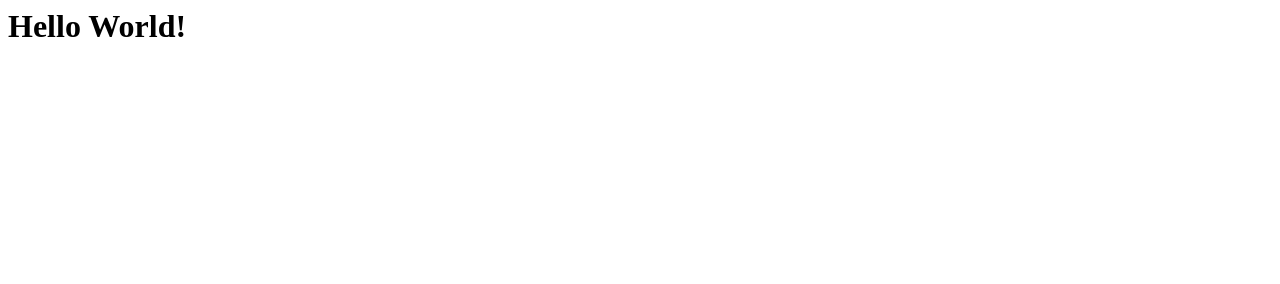
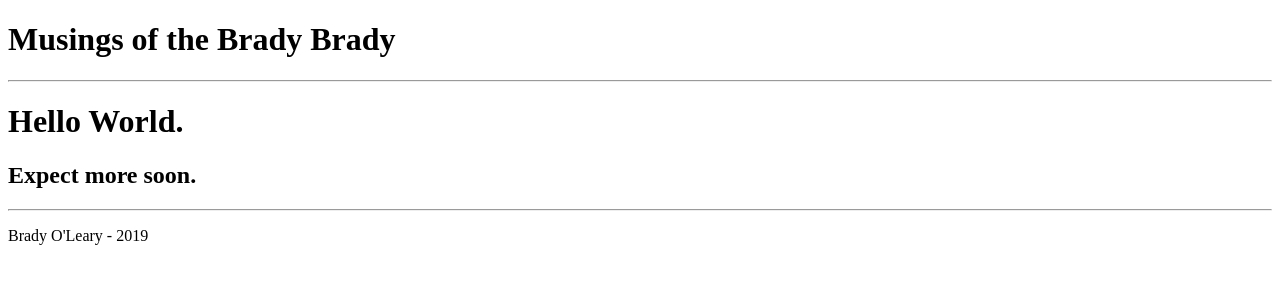
Before and after one commit to mboleary/arsmachina.net, a plain HTML site: page public/index.html in a window 1280 px wide. Drawn offline with Linux system fonts and the light colour scheme.

Commit message:
Started using the Static Website Generation Tools

```diff
--- a/public/index.html
+++ b/public/index.html
@@ -1 +1,15 @@
-<h1> Hello World! </h1>
+<!Doctype html>
+<html>
+  <head>
+    <title> Index </title>
+  </head>
+  <body>
+    <h1> Musings of the Brady Brady </h1>
+    <hr>
+<h1 id="Hello%20World.">Hello World.</h1>
+
+<h2 id="Expect%20more%20soon.">Expect more soon.</h2>
+    <hr>
+    <p> Brady O'Leary - 2019 </p>
+  </body>
+</html>
```
Also changed, not shown: public/sitemap.xml (added, +8 -0 lines).
